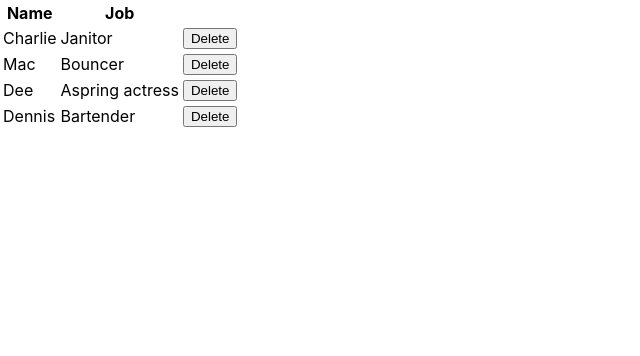
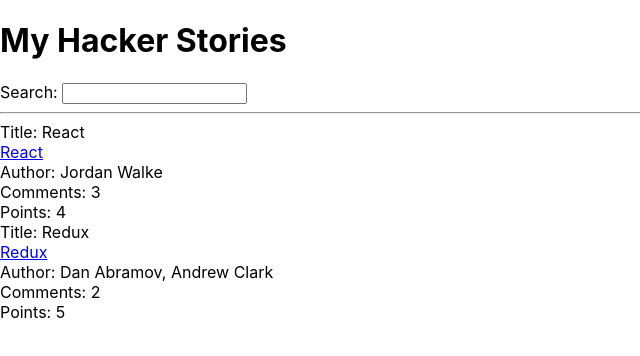
Before and after one commit to HarishBaskar/react-with-hooks, a React (Create React App) app: page / in a window 1280 px wide. Shown: the top 356 px of the page, without its empty margins (0-640 px from the left). Built offline with nearby package versions, Linux system fonts and the light colour scheme.

Commit message:
Notion-ReactJs-Basics: basic setup

```diff
--- a/src/App.js
+++ /dev/null
@@ -1,49 +0,0 @@
-import React,{Component} from 'react';
-import Table from './Table';
-
-class App extends Component
-{
-	state = {
-		characters : [
-			{
-                'name': 'Charlie',
-                'job': 'Janitor'
-            },
-            {
-                'name': 'Mac',
-                'job': 'Bouncer'
-            },
-            {
-                'name': 'Dee',
-                'job': 'Aspring actress'
-            },
-            {
-                'name': 'Dennis',
-                'job': 'Bartender'
-            }
-		]
-	}
-
-	removeData = index => {
-		const {characters} = this.state;
-
-		this.setState({
-			characters: characters.filter((character,i) => {
-				return i!==index;
-			})
-		})
-	}
-
-    render()
-    {
-		const {characters} = this.state;
-
-        return(
-            <div className="container">
-                <Table characterData = {characters} removeData = {this.removeData}/>
-            </div>
-        );
-    };
-}
-
-export default App;
--- /dev/null
+++ b/src/components/List/List.js
@@ -0,0 +1,28 @@
+import React from 'react';
+
+const List = (props) => {
+    const list = props.list.map((item,index)=>{
+        return(
+          <div key={item.objectID}>
+            <span>Title: {item.title}</span>
+            <br/>
+            <span><a href={item.url}>{item.title}</a></span>
+            <br/>
+            <span>Author: {item.author}</span>
+            <br/>
+            <span>Comments: {item.num_comments}</span>
+            <br/>
+            <span>Points: {item.points}</span>
+            <br/>
+          </div>
+        )
+      })
+
+    return(
+        <div>
+            {list}
+        </div>
+    )
+}
+
+export default List;
--- /dev/null
+++ b/src/containers/App.js
@@ -0,0 +1,42 @@
+import React, {Component} from 'react';
+import List from '../components/List/List';
+
+const list = [
+    {
+      title: 'React',
+      url: 'https://reactjs.org/',
+      author: 'Jordan Walke',
+      num_comments: 3,
+      points: 4,
+      objectID: 0,
+    },
+    {
+      title: 'Redux',
+      url: 'https://redux.js.org/',
+      author: 'Dan Abramov, Andrew Clark',
+      num_comments: 2,
+      points: 5,
+      objectID: 1,
+    },
+  ];
+
+class App extends Component
+{
+    state = {
+        list: list
+    }
+
+	render(){
+        return(
+            <div className="App">
+              <h1>My Hacker Stories</h1>
+              <label htmlFor="search">Search: </label>
+              <input id="search" type="text" />
+              <hr />
+              <List list={this.state.list}/>
+            </div>
+        )
+    }
+}
+
+export default App;
--- a/src/index.js
+++ b/src/index.js
@@ -1,6 +1,6 @@
 import React from 'react';
 import ReactDOM from 'react-dom';
-import App from './App';
+import App from './containers/App';
 import './index.css';
 
 
```
Also changed, not shown: src/components/Table/Table.js (renamed from src/Table.js).
